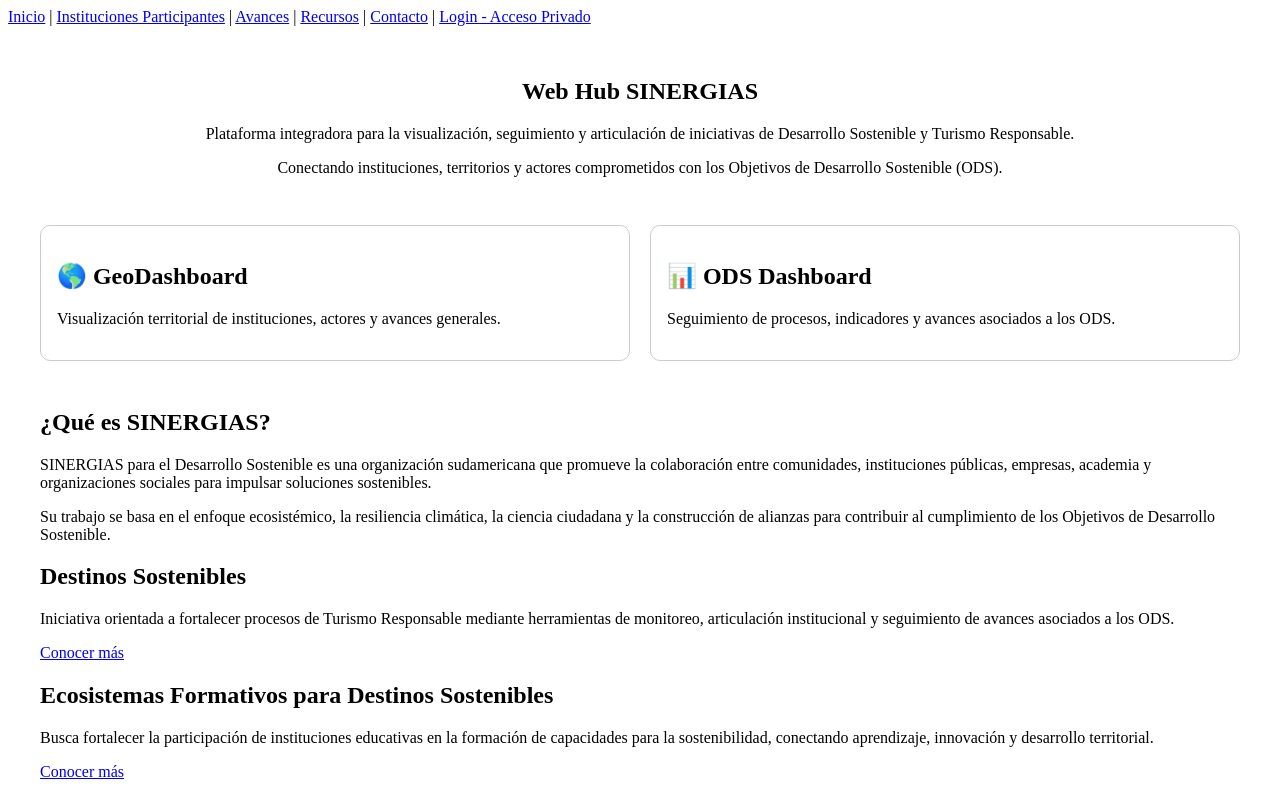
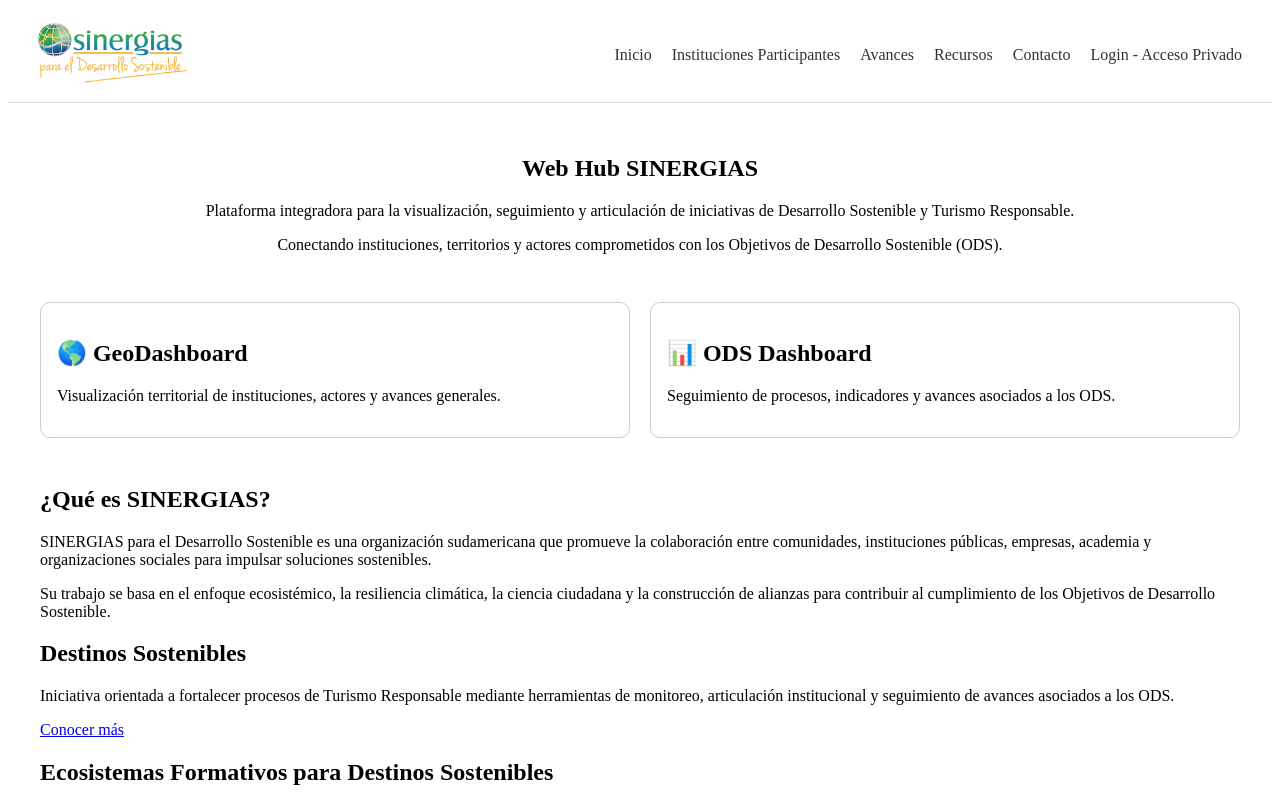
Before and after one commit to oscarzitto/webhubSinergias, a React (Vite) app in the folder webhub-sinergias/: page / in a window 1280 px wide. Shown: the top 800 px of the page. Built offline with nearby package versions, Linux system fonts and the light colour scheme.

Commit message:
css y logo

```diff
--- a/webhub-sinergias/src/components/Navbar.jsx
+++ b/webhub-sinergias/src/components/Navbar.jsx
@@ -1,14 +1,44 @@
 import { Link } from "react-router-dom";
+import logo from "../assets/logo.png";
+import "../styles/navbar.css";
 
 export default function Navbar() {
   return (
-    <nav>
-      <Link to="/">Inicio</Link> |{" "}
-      <Link to="/participantes">Instituciones Participantes</Link> |{" "}
-      <Link to="/avances">Avances</Link> |{" "}
-      <Link to="/recursos">Recursos</Link> |{" "}
-      <Link to="/contacto">Contacto</Link> |{" "}
-      <Link to="/login">Login - Acceso Privado</Link>
+    <nav className="navbar">
+
+      <Link to="/" className="navbar-logo">
+        <img
+          src={logo}
+          alt="SINERGIAS"
+        />
+      </Link>
+
+      <div className="navbar-links">
+
+        <Link to="/">Inicio</Link>
+
+        <Link to="/participantes">
+          Instituciones Participantes
+        </Link>
+
+        <Link to="/avances">
+          Avances
+        </Link>
+
+        <Link to="/recursos">
+          Recursos
+        </Link>
+
+        <Link to="/contacto">
+          Contacto
+        </Link>
+
+        <Link to="/login">
+          Login - Acceso Privado
+        </Link>
+
+      </div>
+
     </nav>
   );
 }
--- /dev/null
+++ b/webhub-sinergias/src/styles/navbar.css
@@ -0,0 +1,25 @@
+.navbar {
+  display: flex;
+  align-items: center;
+  justify-content: space-between;
+
+  padding: 15px 30px;
+
+  border-bottom: 1px solid #ddd;
+}
+
+.navbar-logo img {
+  height: 60px;
+  width: auto;
+}
+
+.navbar-links {
+  display: flex;
+  gap: 20px;
+}
+
+.navbar-links a {
+  text-decoration: none;
+  color: #333;
+  font-weight: 500;
+}
```
Also changed, not shown: webhub-sinergias/src/assets/logo.png (added).
